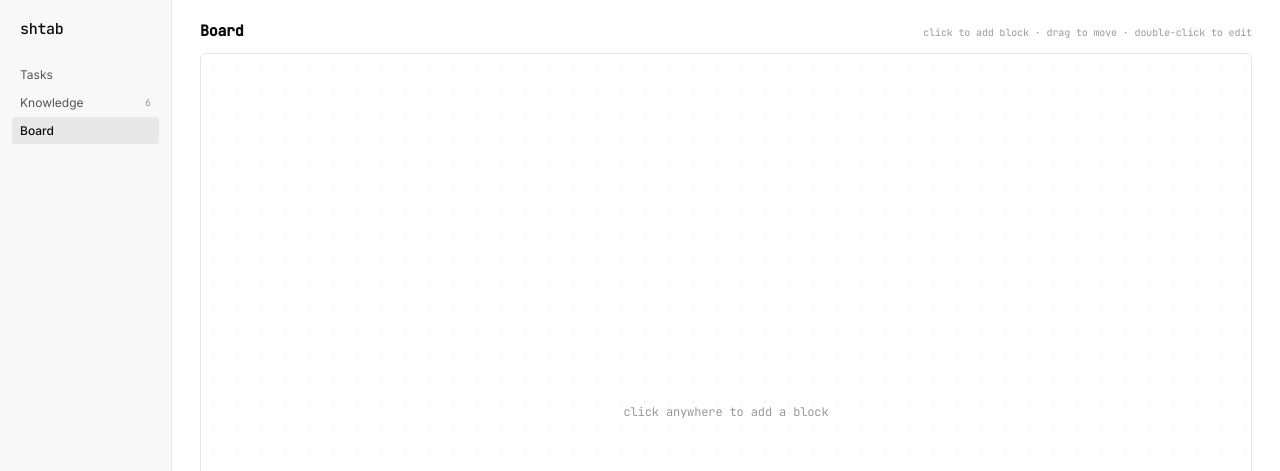
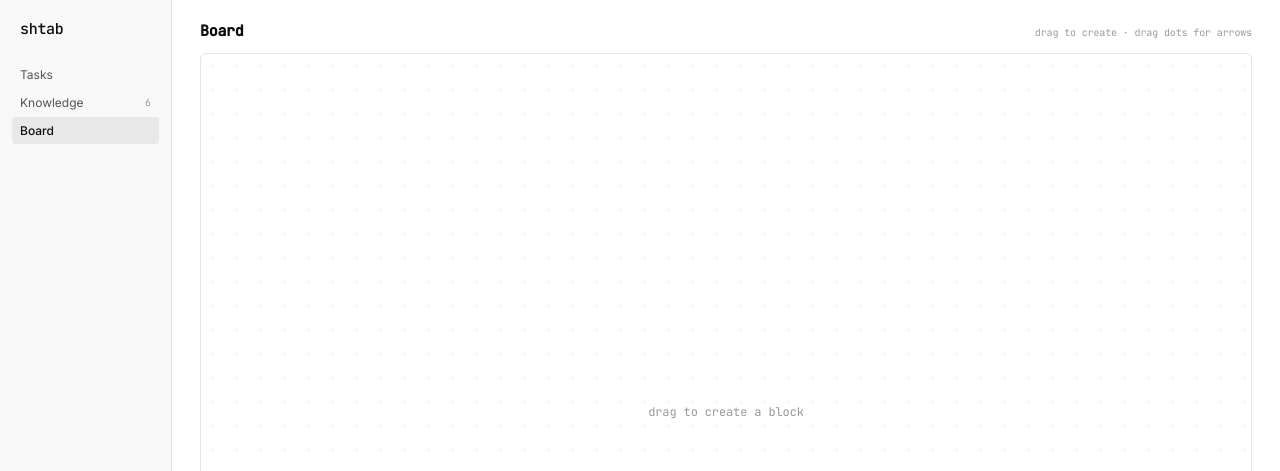
Before and after one commit to ropotovn/consulting-hub, a React (Vite) app: page / in a window 1280 px wide. Both pictures are taken after a click on the button "Board". Shown: the top 471 px of the page. Built offline with nearby package versions, Linux system fonts and the light colour scheme.

Commit message:
v0.10: draw-to-create blocks + connector arrows

```diff
--- a/src/App.css
+++ b/src/App.css
@@ -691,6 +691,55 @@ select.input { cursor: pointer; appearance: none; }
 }
 .board-block:hover .board-block-resize { opacity: 1; }
 
+/* Connector dots */
+.board-connector {
+  position: absolute; width: 10px; height: 10px;
+  background: var(--text); border: 2px solid var(--bg);
+  border-radius: 50%; opacity: 0; transition: opacity 0.15s;
+  z-index: 3; cursor: crosshair;
+}
+.board-block:hover .board-connector { opacity: 1; }
+.board-connector:hover { transform: scale(1.3); }
+
+.board-connector-top    { top: -5px; left: 50%; margin-left: -5px; }
+.board-connector-right  { right: -5px; top: 50%; margin-top: -5px; }
+.board-connector-bottom { bottom: -5px; left: 50%; margin-left: -5px; }
+.board-connector-left   { left: -5px; top: 50%; margin-top: -5px; }
+
+/* SVG arrows */
+.board-arrows {
+  position: absolute; inset: 0; pointer-events: none; z-index: 1;
+  width: 100%; height: 100%;
+}
+
+.board-arrow-line {
+  stroke: var(--text-muted); stroke-width: 1.5;
+  stroke-dasharray: 5 3;
+}
+
+.board-arrow-head {
+  fill: var(--text-muted);
+}
+
+.board-arrow-hit {
+  stroke: transparent; stroke-width: 12;
+  pointer-events: stroke; cursor: pointer;
+}
+
+.board-arrow-preview {
+  stroke: var(--text-secondary); stroke-width: 1.5;
+  stroke-dasharray: 4 4; opacity: 0.7;
+}
+
+/* Draw preview */
+.board-draw-preview {
+  position: absolute;
+  border: 2px dashed var(--text-muted);
+  background: var(--accent-dim);
+  border-radius: var(--radius-sm);
+  pointer-events: none; z-index: 0;
+}
+
 @media (max-width: 768px) {
   .sidebar {
     display: none;
--- a/src/components/Board.tsx
+++ b/src/components/Board.tsx
@@ -1,163 +1,268 @@
 import React, { useState, useCallback, useRef } from 'react';
-import type { BoardBlock } from '../types';
+import type { BoardBlock, BoardConnection } from '../types';
 
-const COLORS = ['#fff', '#fff5f7', '#f5fff9', '#f7f9fc', '#fef9ed', '#f7faf5', '#fbf0d9'];
+const COLORS = ['#ffffff', '#fff5f7', '#f5fff9', '#f7f9fc', '#fef9ed', '#f7faf5', '#fbf0d9', '#f5f0ff'];
 
-function newBlockId(): string {
+function newId(): string {
   return 'b' + Date.now().toString(36) + Math.random().toString(36).slice(2, 5);
 }
 
-const STORAGE_KEY = 'shtab_board_blocks';
+const STORAGE_BLOCKS = 'shtab_board_blocks';
+const STORAGE_CONNS = 'shtab_board_conns';
 
-function loadBlocks(): BoardBlock[] {
-  try {
-    const raw = localStorage.getItem(STORAGE_KEY);
-    return raw ? JSON.parse(raw) : [];
-  } catch { return []; }
+function load<T>(key: string, fallback: T): T {
+  try { const raw = localStorage.getItem(key); return raw ? JSON.parse(raw) : fallback; }
+  catch { return fallback; }
 }
 
-function saveBlocks(blocks: BoardBlock[]) {
-  try { localStorage.setItem(STORAGE_KEY, JSON.stringify(blocks)); } catch {}
+function save(key: string, data: any) {
+  try { localStorage.setItem(key, JSON.stringify(data)); } catch {}
 }
 
+// Get connection points for rendering (used in JSX below)
+
 const Board: React.FC = () => {
-  const [blocks, setBlocks] = useState<BoardBlock[]>(loadBlocks);
+  const [blocks, setBlocks] = useState<BoardBlock[]>(() => load(STORAGE_BLOCKS, []));
+  const [connections, setConnections] = useState<BoardConnection[]>(() => load(STORAGE_CONNS, []));
   const [editingId, setEditingId] = useState<string | null>(null);
   const [editText, setEditText] = useState('');
+
+  // Draw-to-create state
+  const [drawing, setDrawing] = useState<{ startX: number; startY: number; x: number; y: number } | null>(null);
+
+  // Arrow drawing state
+  const [arrowing, setArrowing] = useState<{ fromId: string; fromX: number; fromY: number; toX: number; toY: number } | null>(null);
+
   const canvasRef = useRef<HTMLDivElement>(null);
-  const dragRef = useRef<{ id: string; startX: number; startY: number; mouseX: number; mouseY: number } | null>(null);
 
-  const persist = (next: BoardBlock[]) => {
-    setBlocks(next);
-    saveBlocks(next);
-  };
+  const persistBlocks = (b: BoardBlock[]) => { setBlocks(b); save(STORAGE_BLOCKS, b); };
+  const persistConns = (c: BoardConnection[]) => { setConnections(c); save(STORAGE_CONNS, c); };
 
-  // Click on empty canvas: add new block
-  const handleCanvasClick = useCallback((e: React.MouseEvent) => {
-    if ((e.target as HTMLElement).closest('.board-block')) return;
+  // Draw-to-create: mouse down on empty canvas
+  const handleCanvasMouseDown = useCallback((e: React.MouseEvent) => {
+    if ((e.target as HTMLElement).closest('.board-block, .board-connector')) return;
     const rect = canvasRef.current?.getBoundingClientRect();
     if (!rect) return;
-    const x = e.clientX - rect.left - 70;
-    const y = e.clientY - rect.top - 30;
-    const block: BoardBlock = {
-      id: newBlockId(),
-      x: Math.max(0, x),
-      y: Math.max(0, y),
-      text: '',
-      color: COLORS[Math.floor(Math.random() * COLORS.length)],
-      width: 180,
-      height: 80,
-    };
-    persist([...blocks, block]);
-    setEditingId(block.id);
-    setEditText('');
-  }, [blocks]);
-
-  // Block drag
-  const handleBlockMouseDown = useCallback((e: React.MouseEvent, block: BoardBlock) => {
-    if (editingId === block.id) return; // don't drag while editing
-    e.stopPropagation();
-    dragRef.current = { id: block.id, startX: block.x, startY: block.y, mouseX: e.clientX, mouseY: e.clientY };
+    const x = e.clientX - rect.left;
+    const y = e.clientY - rect.top;
+    setDrawing({ startX: x, startY: y, x, y });
 
     const handleMove = (ev: MouseEvent) => {
-      if (!dragRef.current) return;
-      const dx = ev.clientX - dragRef.current.mouseX;
-      const dy = ev.clientY - dragRef.current.mouseY;
-      setBlocks(prev => prev.map(b =>
-        b.id === dragRef.current!.id
-          ? { ...b, x: Math.max(0, dragRef.current!.startX + dx), y: Math.max(0, dragRef.current!.startY + dy) }
-          : b
-      ));
+      const r = canvasRef.current?.getBoundingClientRect();
+      if (!r) return;
+      setDrawing(prev => prev ? { ...prev, x: ev.clientX - r.left, y: ev.clientY - r.top } : null);
     };
+    const handleUp = (ev: MouseEvent) => {
+      const r = canvasRef.current?.getBoundingClientRect();
+      if (!r) return;
+      const endX = ev.clientX - r.left;
+      const endY = ev.clientY - r.top;
+      const minX = Math.min(drawing?.startX ?? endX, endX);
+      const minY = Math.min(drawing?.startY ?? endY, endY);
+      const w = Math.max(60, Math.abs(endX - (drawing?.startX ?? endX)));
+      const h = Math.max(50, Math.abs(endY - (drawing?.startY ?? endY)));
 
-    const handleUp = () => {
-      if (dragRef.current) {
-        setBlocks(prev => {
-          saveBlocks(prev);
-          return prev;
-        });
-      }
-      dragRef.current = null;
+      const block: BoardBlock = {
+        id: newId(), x: minX, y: minY, text: '',
+        color: COLORS[Math.floor(Math.random() * COLORS.length)],
+        width: w, height: h,
+      };
+      persistBlocks([...blocks, block]);
+      setDrawing(null);
+      setEditingId(block.id);
+      setEditText('');
+
       document.removeEventListener('mousemove', handleMove);
       document.removeEventListener('mouseup', handleUp);
     };
 
     document.addEventListener('mousemove', handleMove);
     document.addEventListener('mouseup', handleUp);
+  }, [blocks]);
+
+  // Arrow drawing: drag from connector dot
+  const handleConnectorMouseDown = useCallback((e: React.MouseEvent, blockId: string) => {
+    e.stopPropagation();
+    e.preventDefault();
+
+    const rect = canvasRef.current?.getBoundingClientRect();
+    if (!rect) return;
+    const sx = e.clientX - rect.left;
+    const sy = e.clientY - rect.top;
+    setArrowing({ fromId: blockId, fromX: sx, fromY: sy, toX: sx, toY: sy });
+
+    const handleMove = (ev: MouseEvent) => {
+      const r = canvasRef.current?.getBoundingClientRect();
+      if (!r) return;
+      setArrowing(prev => prev ? { ...prev, toX: ev.clientX - r.left, toY: ev.clientY - r.top } : null);
+    };
+
+    const handleUp = (ev: MouseEvent) => {
+      const r = canvasRef.current?.getBoundingClientRect();
+      if (!r) return;
+      const mx = ev.clientX - r.left;
+      const my = ev.clientY - r.top;
+
+      // Find which block the arrow landed on
+      const target = blocks.find(b =>
+        b.id !== blockId &&
+        mx >= b.x && mx <= b.x + b.width &&
+        my >= b.y && my <= b.y + b.height
+      );
+
+      if (target) {
+        const exists = connections.find(c =>
+          (c.fromId === blockId && c.toId === target.id) ||
+          (c.fromId === target.id && c.toId === blockId)
+        );
+        if (!exists) {
+          const conn: BoardConnection = { id: 'c' + newId(), fromId: blockId, toId: target.id };
+          persistConns([...connections, conn]);
+        }
+      }
+
+      setArrowing(null);
+      document.removeEventListener('mousemove', handleMove);
+      document.removeEventListener('mouseup', handleUp);
+    };
+
+    document.addEventListener('mousemove', handleMove);
+    document.addEventListener('mouseup', handleUp);
+  }, [blocks, connections]);
+
+  // Block drag
+  const handleBlockMouseDown = useCallback((e: React.MouseEvent, block: BoardBlock) => {
+    if (editingId === block.id) return;
+    if ((e.target as HTMLElement).closest('.board-connector')) return;
+    e.stopPropagation();
+
+    const startX = block.x;
+    const startY = block.y;
+    const mouseX = e.clientX;
+    const mouseY = e.clientY;
+
+    const handleMove = (ev: MouseEvent) => {
+      const dx = ev.clientX - mouseX;
+      const dy = ev.clientY - mouseY;
+      setBlocks(prev => prev.map(b =>
+        b.id === block.id ? { ...b, x: Math.max(0, startX + dx), y: Math.max(0, startY + dy) } : b
+      ));
+    };
+    const handleUp = () => {
+      setBlocks(prev => { save(STORAGE_BLOCKS, prev); return prev; });
+      document.removeEventListener('mousemove', handleMove);
+      document.removeEventListener('mouseup', handleUp);
+    };
+    document.addEventListener('mousemove', handleMove);
+    document.addEventListener('mouseup', handleUp);
   }, [editingId]);
 
-  // Double-click: edit
+  // Double-click edit
   const handleDoubleClick = useCallback((block: BoardBlock) => {
     setEditingId(block.id);
     setEditText(block.text);
   }, []);
 
-  // Save edit
   const saveEdit = useCallback(() => {
     if (!editingId) return;
-    persist(blocks.map(b => b.id === editingId ? { ...b, text: editText } : b));
+    persistBlocks(blocks.map(b => b.id === editingId ? { ...b, text: editText } : b));
     setEditingId(null);
   }, [editingId, editText, blocks]);
 
-  // Delete
   const deleteBlock = useCallback((id: string) => {
-    persist(blocks.filter(b => b.id !== id));
+    persistBlocks(blocks.filter(b => b.id !== id));
+    persistConns(connections.filter(c => c.fromId !== id && c.toId !== id));
     if (editingId === id) setEditingId(null);
-  }, [blocks, editingId]);
+  }, [blocks, connections, editingId]);
+
+  const deleteConnection = useCallback((id: string) => {
+    persistConns(connections.filter(c => c.id !== id));
+  }, [connections]);
 
   // Resize
   const handleResize = useCallback((e: React.MouseEvent, block: BoardBlock) => {
-    e.stopPropagation();
-    e.preventDefault();
-    const startW = block.width;
-    const startH = block.height;
-    const startX = e.clientX;
-    const startY = e.clientY;
+    e.stopPropagation(); e.preventDefault();
+    const sw = block.width; const sh = block.height;
+    const sx = e.clientX; const sy = e.clientY;
 
-    const handleMove = (ev: MouseEvent) => {
+    const hm = (ev: MouseEvent) => {
       setBlocks(prev => prev.map(b =>
-        b.id === block.id
-          ? { ...b, width: Math.max(100, startW + ev.clientX - startX), height: Math.max(60, startH + ev.clientY - startY) }
-          : b
+        b.id === block.id ? { ...b, width: Math.max(80, sw + ev.clientX - sx), height: Math.max(50, sh + ev.clientY - sy) } : b
       ));
     };
-    const handleUp = () => {
-      setBlocks(prev => { saveBlocks(prev); return prev; });
-      document.removeEventListener('mousemove', handleMove);
-      document.removeEventListener('mouseup', handleUp);
+    const hu = () => {
+      setBlocks(prev => { save(STORAGE_BLOCKS, prev); return prev; });
+      document.removeEventListener('mousemove', hm);
+      document.removeEventListener('mouseup', hu);
     };
-    document.addEventListener('mousemove', handleMove);
-    document.addEventListener('mouseup', handleUp);
+    document.addEventListener('mousemove', hm);
+    document.addEventListener('mouseup', hu);
   }, []);
 
   return (
     <div className="board-view">
       <div className="board-header">
         <h2>Board</h2>
-        <span className="board-hint">click to add block · drag to move · double-click to edit</span>
+        <span className="board-hint">drag to create · drag dots for arrows</span>
       </div>
       <div
         ref={canvasRef}
         className="board-canvas"
-        onClick={handleCanvasClick}
+        onMouseDown={handleCanvasMouseDown}
       >
+        {/* SVG arrows */}
+        <svg className="board-arrows">
+          {connections.map(conn => {
+            const from = blocks.find(b => b.id === conn.fromId);
+            const to = blocks.find(b => b.id === conn.toId);
+            if (!from || !to) return null;
+            const x1 = from.x + from.width / 2;
+            const y1 = from.y + from.height / 2;
+            const x2 = to.x + to.width / 2;
+            const y2 = to.y + to.height / 2;
+            return (
+              <g key={conn.id}>
+                <line x1={x1} y1={y1} x2={x2} y2={y2} className="board-arrow-line" />
+                <circle cx={x2} cy={y2} r={3} className="board-arrow-head" />
+                <line
+                  x1={x1} y1={y1} x2={x2} y2={y2}
+                  className="board-arrow-hit"
+                  onClick={() => deleteConnection(conn.id)}
+                />
+              </g>
+            );
+          })}
+          {/* Arrow being drawn */}
+          {arrowing && (
+            <line
+              x1={arrowing.fromX} y1={arrowing.fromY}
+              x2={arrowing.toX} y2={arrowing.toY}
+              className="board-arrow-preview"
+            />
+          )}
+        </svg>
+
+        {/* Blocks */}
         {blocks.map(block => (
           <div
             key={block.id}
             className="board-block"
-            style={{
-              left: block.x,
-              top: block.y,
-              width: block.width,
-              height: block.height,
-              background: block.color,
-            }}
+            style={{ left: block.x, top: block.y, width: block.width, height: block.height, background: block.color }}
             onMouseDown={(e) => handleBlockMouseDown(e, block)}
             onDoubleClick={() => handleDoubleClick(block)}
           >
-            <button className="board-block-delete" onClick={(e) => { e.stopPropagation(); deleteBlock(block.id); }}>
-              ×
-            </button>
+            <button className="board-block-delete" onClick={(e) => { e.stopPropagation(); deleteBlock(block.id); }}>×</button>
+
+            {/* Connector dots */}
+            {!editingId && (
+              <>
+                <div className="board-connector board-connector-top" onMouseDown={(e) => handleConnectorMouseDown(e, block.id)} />
+                <div className="board-connector board-connector-right" onMouseDown={(e) => handleConnectorMouseDown(e, block.id)} />
+                <div className="board-connector board-connector-bottom" onMouseDown={(e) => handleConnectorMouseDown(e, block.id)} />
+                <div className="board-connector board-connector-left" onMouseDown={(e) => handleConnectorMouseDown(e, block.id)} />
+              </>
+            )}
+
             {editingId === block.id ? (
               <textarea
                 className="board-block-input"
@@ -173,14 +278,25 @@ const Board: React.FC = () => {
                 {block.text || <span className="board-block-placeholder">...</span>}
               </div>
             )}
-            <div
-              className="board-block-resize"
-              onMouseDown={(e) => handleResize(e, block)}
-            />
+            <div className="board-block-resize" onMouseDown={(e) => handleResize(e, block)} />
           </div>
         ))}
-        {blocks.length === 0 && (
-          <div className="board-empty">click anywhere to add a block</div>
+
+        {/* Draw preview */}
+        {drawing && (
+          <div
+            className="board-draw-preview"
+            style={{
+              left: Math.min(drawing.startX, drawing.x),
+              top: Math.min(drawing.startY, drawing.y),
+              width: Math.abs(drawing.x - drawing.startX),
+              height: Math.abs(drawing.y - drawing.startY),
+            }}
+          />
+        )}
+
+        {blocks.length === 0 && !drawing && (
+          <div className="board-empty">drag to create a block</div>
         )}
       </div>
     </div>
--- a/src/types/index.ts
+++ b/src/types/index.ts
@@ -85,3 +85,9 @@ export interface BoardBlock {
   width: number;
   height: number;
 }
+
+export interface BoardConnection {
+  id: string;
+  fromId: string;
+  toId: string;
+}
```
